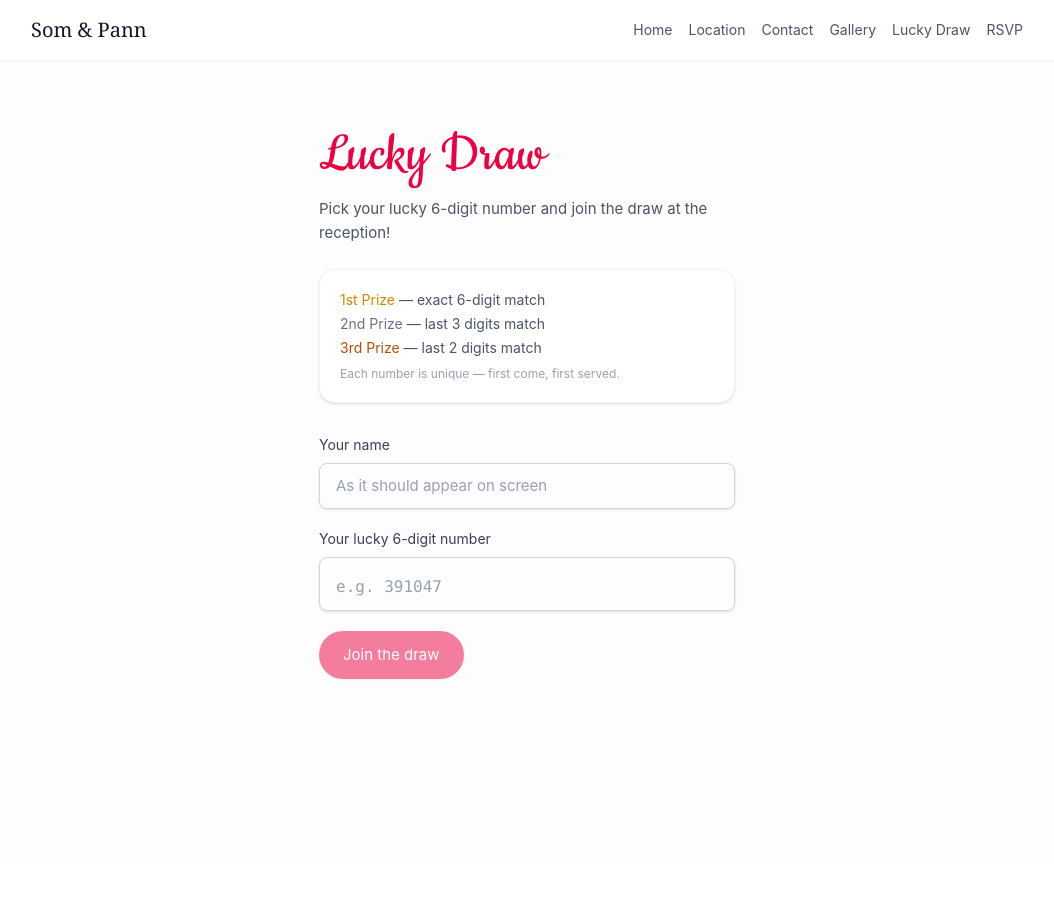
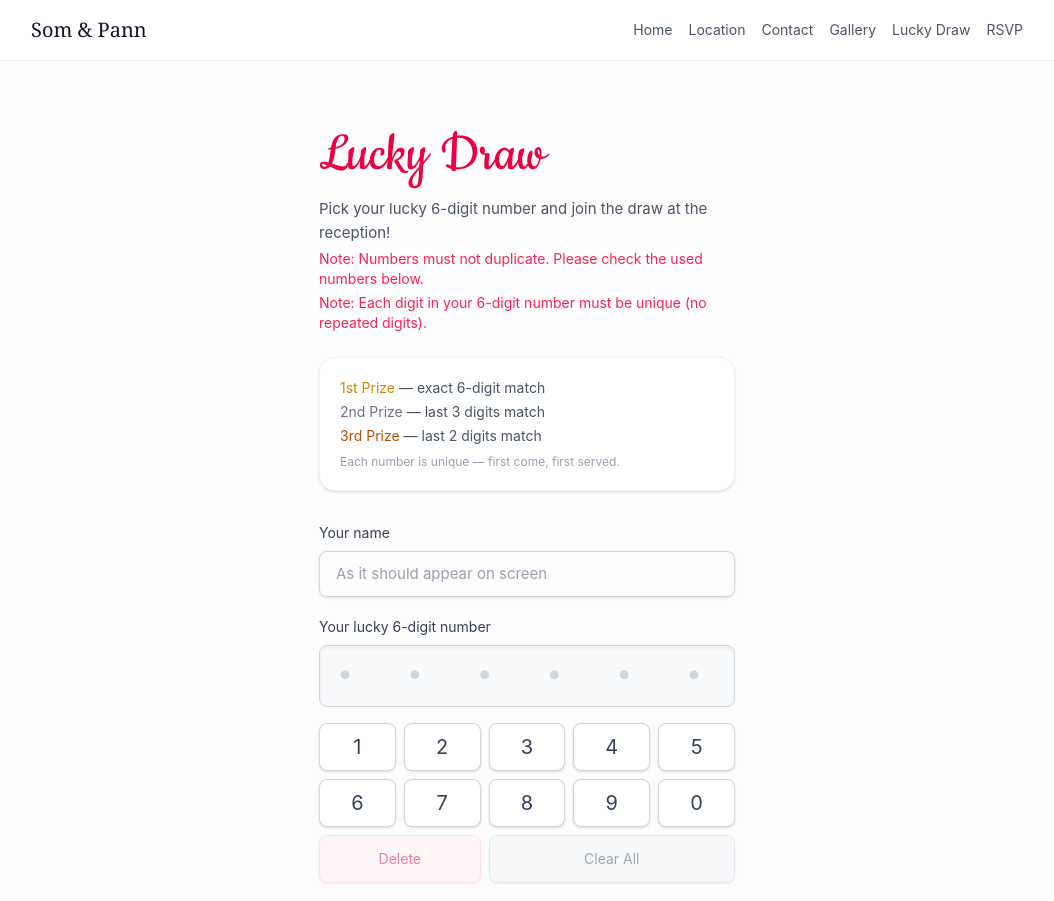
Before and after one commit to ketsune/snpalways, a Vue app in the folder apps/frontend/: page /lottery in a window 1280 px wide. Shown: the top 901 px of the page, without its empty margins (113-1167 px from the left). Before the commit the page ends 861 px from the top, so only its background shows below. Built offline with nearby package versions, Linux system fonts and the light colour scheme; no server answers; a web font is replaced by a local one.

Commit message:
feat: implement lottery input

```diff
--- a/apps/frontend/src/views/LotteryView.vue
+++ b/apps/frontend/src/views/LotteryView.vue
@@ -1,5 +1,5 @@
 <script setup lang="ts">
-import { ref } from 'vue'
+import { ref, computed } from 'vue'
 import { apiFetch } from '@/lib/api'
 
 const name = ref('')
@@ -7,6 +7,25 @@ const number = ref('')
 const loading = ref(false)
 const success = ref<string | null>(null)
 const error = ref<string | null>(null)
+
+const addDigit = (digit: number) => {
+  if (number.value.length < 6 && !number.value.includes(digit.toString())) {
+    number.value += digit.toString()
+  }
+}
+
+const removeLastDigit = () => {
+  number.value = number.value.slice(0, -1)
+}
+
+const isDigitUsed = (digit: number) => {
+  return number.value.includes(digit.toString())
+}
+
+const hasDuplicateDigits = computed(() => {
+  const digits = number.value.split('')
+  return new Set(digits).size !== digits.length
+})
 
 async function submit() {
   success.value = null
@@ -36,6 +55,10 @@ async function submit() {
     <section class="mx-auto max-w-md px-4 py-12 sm:py-16">
       <h1 class="font-cookie text-5xl sm:text-6xl text-rose-600">Lucky Draw</h1>
       <p class="mt-3 text-gray-600">Pick your lucky 6-digit number and join the draw at the reception!</p>
+      <div class="mt-1 space-y-1">
+        <p class="text-sm text-rose-500 font-medium">Note: Numbers must not duplicate. Please check the used numbers below.</p>
+        <p class="text-sm text-rose-500 font-medium">Note: Each digit in your 6-digit number must be unique (no repeated digits).</p>
+      </div>
 
       <div class="mt-6 rounded-2xl border border-gray-100 bg-white p-5 shadow-sm text-sm text-gray-600 space-y-1">
         <p><span class="font-semibold text-yellow-600">1st Prize</span> — exact 6-digit match</p>
@@ -58,23 +81,52 @@ async function submit() {
         </div>
 
         <div>
-          <label for="number" class="block text-sm font-medium text-gray-700">Your lucky 6-digit number</label>
-          <input
-            id="number"
-            v-model="number"
-            required
-            type="text"
-            inputmode="numeric"
-            pattern="\d{6}"
-            maxlength="6"
-            placeholder="e.g. 391047"
-            class="mt-2 w-full rounded-lg border border-gray-300 px-4 py-2.5 font-mono text-2xl tracking-widest shadow-sm placeholder:text-base placeholder:tracking-normal placeholder:text-gray-400 focus:border-rose-500 focus:outline-none focus:ring-2 focus:ring-rose-200"
-          />
+          <label class="block text-sm font-medium text-gray-700">Your lucky 6-digit number</label>
+
+          <div class="mt-2 flex justify-between space-x-2 rounded-lg border border-gray-300 bg-gray-50 px-4 py-3 font-mono text-3xl tracking-[0.5em] shadow-inner">
+            <span v-for="i in 6" :key="i" :class="number[i-1] ? 'text-gray-800' : 'text-gray-300'">
+              {{ number[i-1] || '•' }}
+            </span>
+          </div>
+
+          <div class="mt-4 grid grid-cols-5 gap-2">
+            <button
+              v-for="digit in [1, 2, 3, 4, 5, 6, 7, 8, 9, 0]"
+              :key="digit"
+              type="button"
+              @click="addDigit(digit)"
+              :disabled="isDigitUsed(digit) || number.length >= 6"
+              class="flex h-12 items-center justify-center rounded-lg border bg-white text-xl font-semibold shadow-sm transition-all hover:bg-gray-50 active:bg-gray-100 disabled:opacity-30 disabled:grayscale"
+              :class="isDigitUsed(digit) ? 'border-gray-200 text-gray-300' : 'border-gray-300 text-gray-700'"
+            >
+              {{ digit }}
+            </button>
+            <button
+              type="button"
+              @click="removeLastDigit"
+              :disabled="number.length === 0"
+              class="col-span-2 flex h-12 items-center justify-center rounded-lg border border-rose-200 bg-rose-50 text-sm font-medium text-rose-600 shadow-sm transition-all hover:bg-rose-100 active:bg-rose-200 disabled:opacity-50"
+            >
+              Delete
+            </button>
+            <button
+              type="button"
+              @click="number = ''"
+              :disabled="number.length === 0"
+              class="col-span-3 flex h-12 items-center justify-center rounded-lg border border-gray-300 bg-gray-100 text-sm font-medium text-gray-600 shadow-sm transition-all hover:bg-gray-200 active:bg-gray-300 disabled:opacity-50"
+            >
+              Clear All
+            </button>
+          </div>
+
+          <p v-if="hasDuplicateDigits && number.length > 0" class="mt-2 text-xs text-rose-600">
+            Digits must not be repeated.
+          </p>
         </div>
 
         <button
           type="submit"
-          :disabled="loading || number.length !== 6"
+          :disabled="loading || number.length !== 6 || hasDuplicateDigits"
           class="inline-flex items-center rounded-full bg-rose-600 px-6 py-3 text-white shadow hover:bg-rose-700 disabled:opacity-50"
         >
           {{ loading ? 'Submitting…' : 'Join the draw' }}
```
Also changed, not shown: 1 other file (tests, documents, lock files or other folders).
